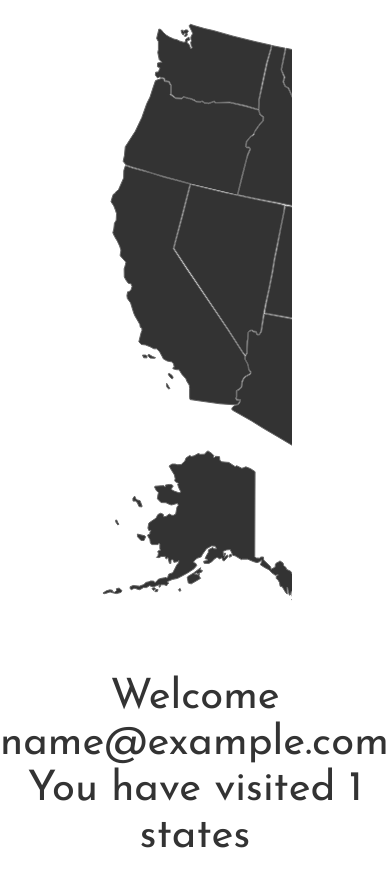
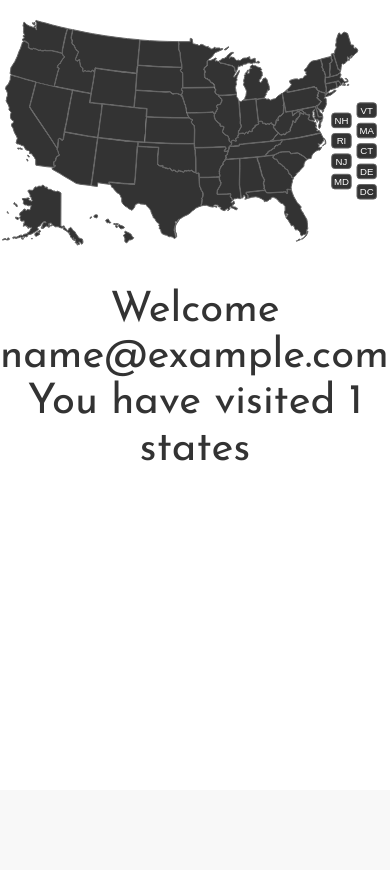
Before and after one commit to tpunt3/exploretheusa, a Python web app: template exploretheusa/templates/mainpage.html in a window 390 px wide; the page is wider, and only the part inside the window is pictured. Shown: the part 54-924 px from the top of that part. After the commit the page ends 515 px from the top of that part, so only its background shows below. Run offline with Jinja, Linux system fonts and the light colour scheme; the template is opened without the code that fills it: most values are stand-ins (such as "Sample title", 1, 10 or a date in 2020); some libraries are stand-ins or nearby versions.

Commit message:
css for mobile

```diff
--- a/exploretheusa/static/css/styles.css
+++ b/exploretheusa/static/css/styles.css
@@ -20,9 +20,50 @@ body {
 }
 
 #map {
+	margin: auto;
 	width: 50%;
 	height: 25%;
-	margin-left: 25%;
+}
+
+@media ( max-width : 1850px){
+	#map {
+		width: 900px;
+		height: 600px;
+	}
+}
+
+@media ( max-width : 1350px){
+	#map {
+		width: 600px;
+		height: 400px;
+	}
+}
+
+@media ( max-width : 600px){
+	#map {
+		width: 400px;
+		height: 250px;
+	}
+}
+
+
+
+@media only screen and (max-device-width: 480px) {
+	#map {
+		height: 200px;
+		width: 250px;
+	}
+
+	.more-info.edit-trip-btn {
+		font-size: 0.9em;
+	}
+
+	#filter-input.form-control {
+	width: 25%;
+	margin-left: auto;
+	margin-right: auto;
+	margin-bottom: 10px;
+}
 }
 
 #static-map {
@@ -54,6 +95,8 @@ body {
 	width: 150px;
 	height: auto;
 	margin-bottom: 10px;
+	max-height: 100%;
+	max-width: 100%;
 }
 
 #image-attachment {
--- a/exploretheusa/templates/trip-card.html
+++ b/exploretheusa/templates/trip-card.html
@@ -1,4 +1,4 @@
-<div class="trip-card col-xs-4 col-md-3">
+<div class="trip-card col-xs-12 col-md-3">
 	<div class="header">
 	  <h2 class="title">
 	  	{% if trip_filter.title() == 'City' %}
```
